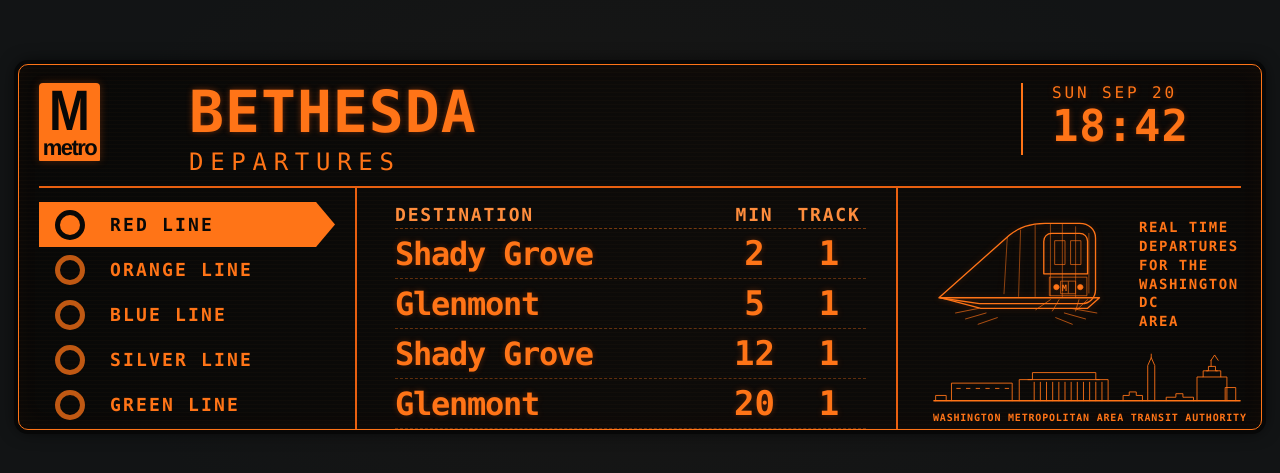
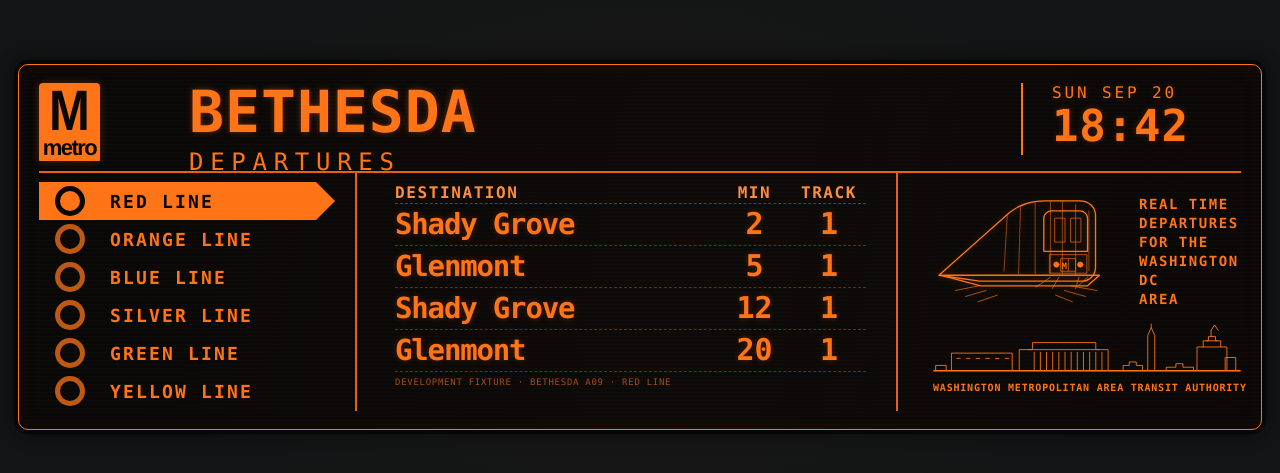
Before and after one commit to smyhill/metroboard, a React (Vite) app: page / in a window 1280 px wide. Shown: the part 153-626 px from the top of the page. Built offline with nearby package versions, Linux system fonts and the light colour scheme.

Commit message:
Tune departure panel for native display height

```diff
--- a/src/screens/Departures/departures.css
+++ b/src/screens/Departures/departures.css
@@ -36,7 +36,7 @@
 .terminal-header {
   position: relative;
   z-index: 1;
-  height: 105px;
+  height: 90px;
   display: grid;
   grid-template-columns: 150px 1fr 220px;
   align-items: start;
@@ -81,16 +81,16 @@
 .terminal-body {
   position: relative;
   z-index: 1;
-  height: calc(100% - 105px);
+  height: calc(100% - 90px);
   display: grid;
   grid-template-columns: 318px minmax(0, 1fr) 345px;
 }
 
-.line-selector { padding: 14px 20px 0 0; border-right: 2px solid #e96010; }
+.line-selector { padding: 9px 20px 0 0; border-right: 2px solid #e96010; }
 .line-option {
   position: relative;
   width: 100%;
-  height: 45px;
+  height: 38px;
   padding: 0 16px;
   display: flex;
   align-items: center;
@@ -110,19 +110,19 @@
 .line-option--active { color: #090807; background: #ff7417; clip-path: polygon(0 0, calc(100% - 19px) 0, 100% 50%, calc(100% - 19px) 100%, 0 100%); box-shadow: 0 0 10px rgba(255, 100, 15, .32); }
 .line-option--active .line-marker { opacity: 1; }
 
-.departure-board { min-width: 0; padding: 14px 30px 0 38px; }
+.departure-board { min-width: 0; padding: 9px 30px 0 38px; }
 .departure-labels, .departure-row { display: grid; grid-template-columns: minmax(0, 1fr) 75px 74px; align-items: center; }
-.departure-labels { height: 27px; border-bottom: 1px dashed rgba(255, 116, 23, .43); color: #ff8d3d; text-transform: uppercase; font-size: 18px; font-weight: 700; letter-spacing: .1em; }
+.departure-labels { height: 22px; border-bottom: 1px dashed rgba(255, 116, 23, .43); color: #ff8d3d; text-transform: uppercase; font-size: 16px; font-weight: 700; letter-spacing: .1em; }
 .departure-labels span:nth-child(2), .departure-labels span:nth-child(3), .departure-minutes, .departure-track { text-align: center; }
 
-.departure-row { height: 50px; border-bottom: 1px dashed rgba(255, 116, 23, .35); text-shadow: 0 0 6px rgba(255, 91, 12, .27); }
-.departure-destination { min-width: 0; font-size: 32px; font-weight: 700; line-height: 1; letter-spacing: -.04em; white-space: nowrap; }
-.departure-minutes, .departure-track { font-size: 34px; font-weight: 700; }
-.fixture-note { margin: 7px 0 0; color: #aa4a14; text-transform: uppercase; font-size: 9px; letter-spacing: .08em; }
+.departure-row { height: 42px; border-bottom: 1px dashed rgba(255, 116, 23, .35); text-shadow: 0 0 6px rgba(255, 91, 12, .27); }
+.departure-destination { min-width: 0; font-size: 29px; font-weight: 700; line-height: 1; letter-spacing: -.04em; white-space: nowrap; }
+.departure-minutes, .departure-track { font-size: 30px; font-weight: 700; }
+.fixture-note { margin: 6px 0 0; color: #aa4a14; text-transform: uppercase; font-size: 9px; letter-spacing: .08em; }
 
 .terminal-art { min-width: 0; padding: 12px 0 0 35px; border-left: 2px solid #e96010; color: #ff7417; }
-.art-top { height: 151px; display: grid; grid-template-columns: minmax(0, 1fr) 109px; align-items: center; }
-.train-illustration { width: 100%; height: 145px; filter: drop-shadow(0 0 3px rgba(255, 96, 14, .25)); }
+.art-top { height: 136px; display: grid; grid-template-columns: minmax(0, 1fr) 109px; align-items: center; }
+.train-illustration { width: 100%; height: 130px; filter: drop-shadow(0 0 3px rgba(255, 96, 14, .25)); }
 .art-top p { margin: 0; padding-left: 7px; font-size: 14px; font-weight: 700; line-height: 1.35; letter-spacing: .11em; text-transform: uppercase; }
 .skyline-area { display: flex; flex-direction: column; align-items: center; }
 .skyline { width: 100%; height: 59px; }
```
Also changed, not shown: 1 other file (tests, documents, lock files or other folders).
